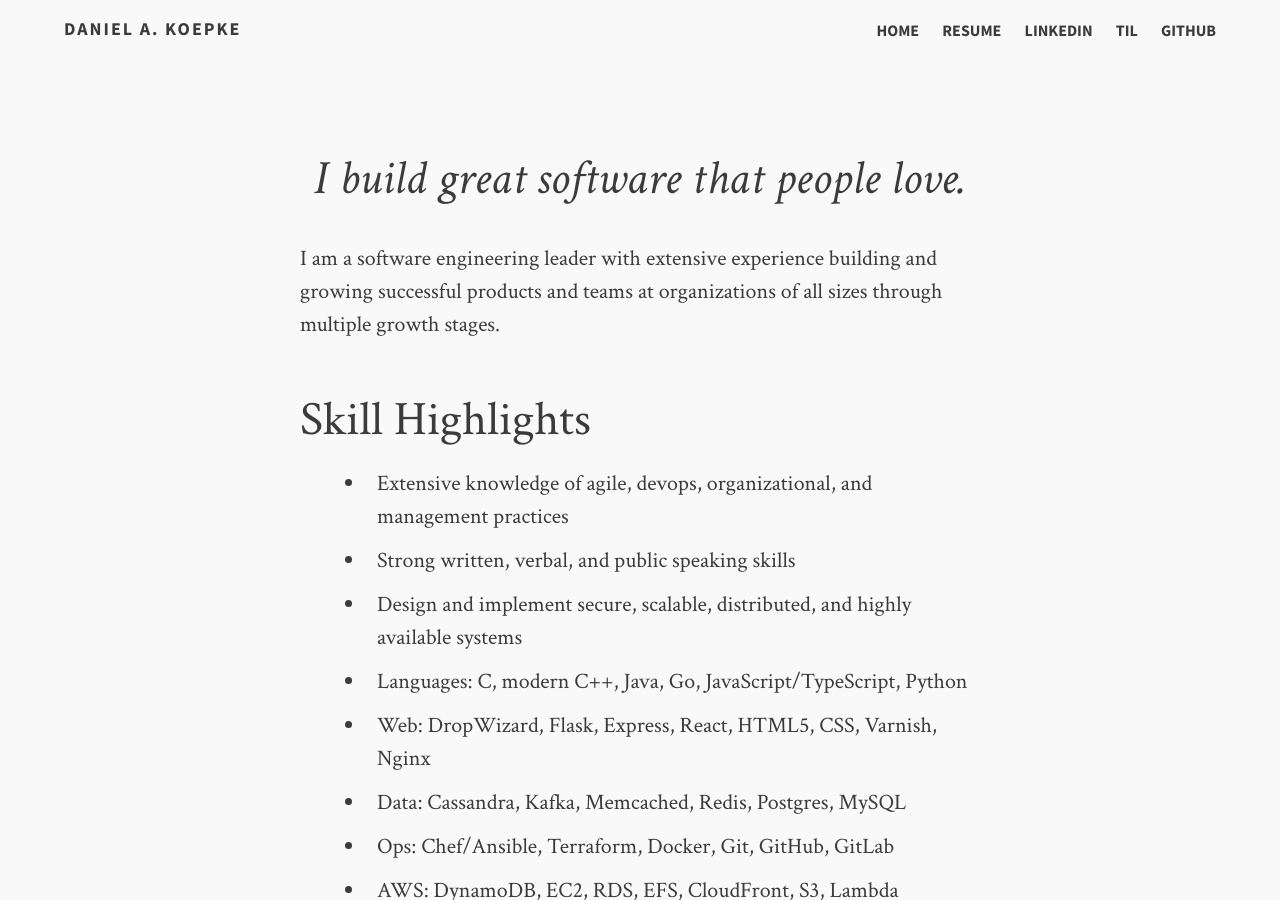
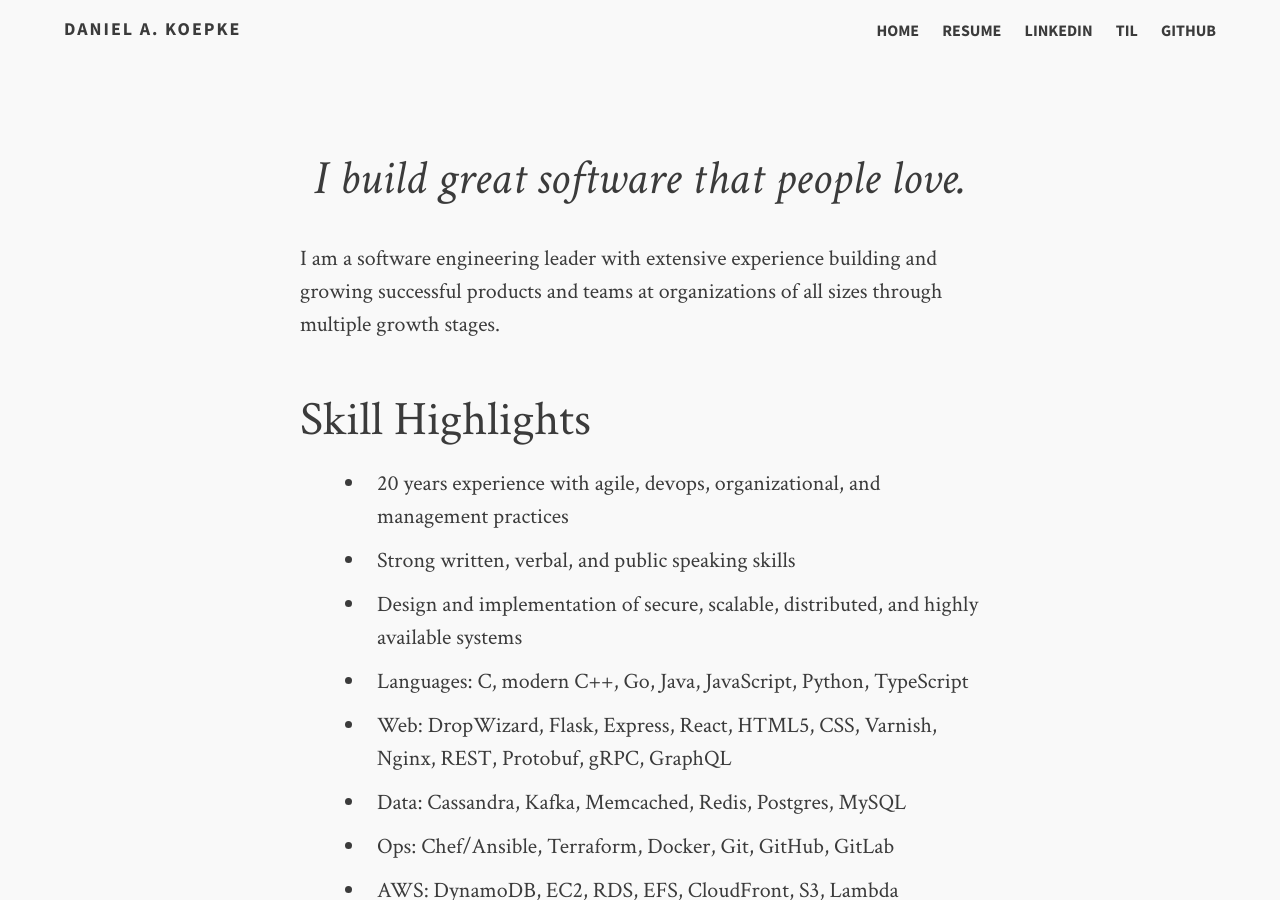
Before and after one commit to dkoepke/dkoepke.github.io, a Jekyll site: the page built from Resume.md, in a window 1280 px wide and 900 px high. Built offline with Jekyll 4.4.1, drawn with Linux system fonts in a browser that asks for light colours; some of the changed text lies outside the part shown.

```diff
--- a/Resume.md
+++ b/Resume.md
@@ -11,11 +11,11 @@ I am a software engineering leader with extensive experience building and growin
 
 ## Skill Highlights
 
-* Extensive knowledge of agile, devops, organizational, and management practices
+* 20 years experience with agile, devops, organizational, and management practices
 * Strong written, verbal, and public speaking skills
-* Design and implement secure, scalable, distributed, and highly available systems
-* Languages: C, modern C++, Java, Go, JavaScript/TypeScript, Python
-* Web: DropWizard, Flask, Express, React, HTML5, CSS, Varnish, Nginx
+* Design and implementation of secure, scalable, distributed, and highly available systems
+* Languages: C, modern C++, Go, Java, JavaScript, Python, TypeScript
+* Web: DropWizard, Flask, Express, React, HTML5, CSS, Varnish, Nginx, REST, Protobuf, gRPC, GraphQL
 * Data: Cassandra, Kafka, Memcached, Redis, Postgres, MySQL
 * Ops: Chef/Ansible, Terraform, Docker, Git, GitHub, GitLab
 * AWS: DynamoDB, EC2, RDS, EFS, CloudFront, S3, Lambda
```
Also changed, not shown: other parts of Resume.md (+1 -1 lines).
